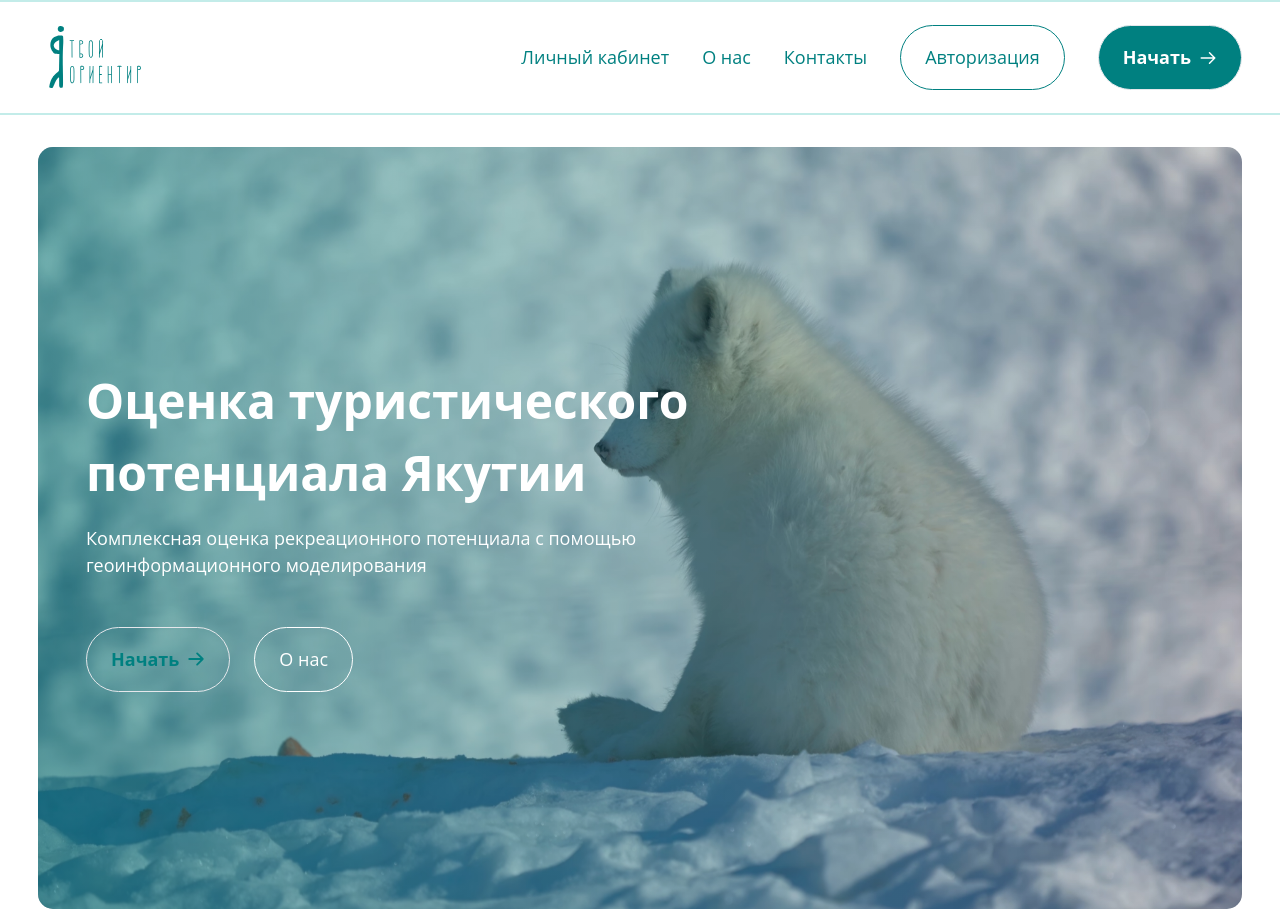
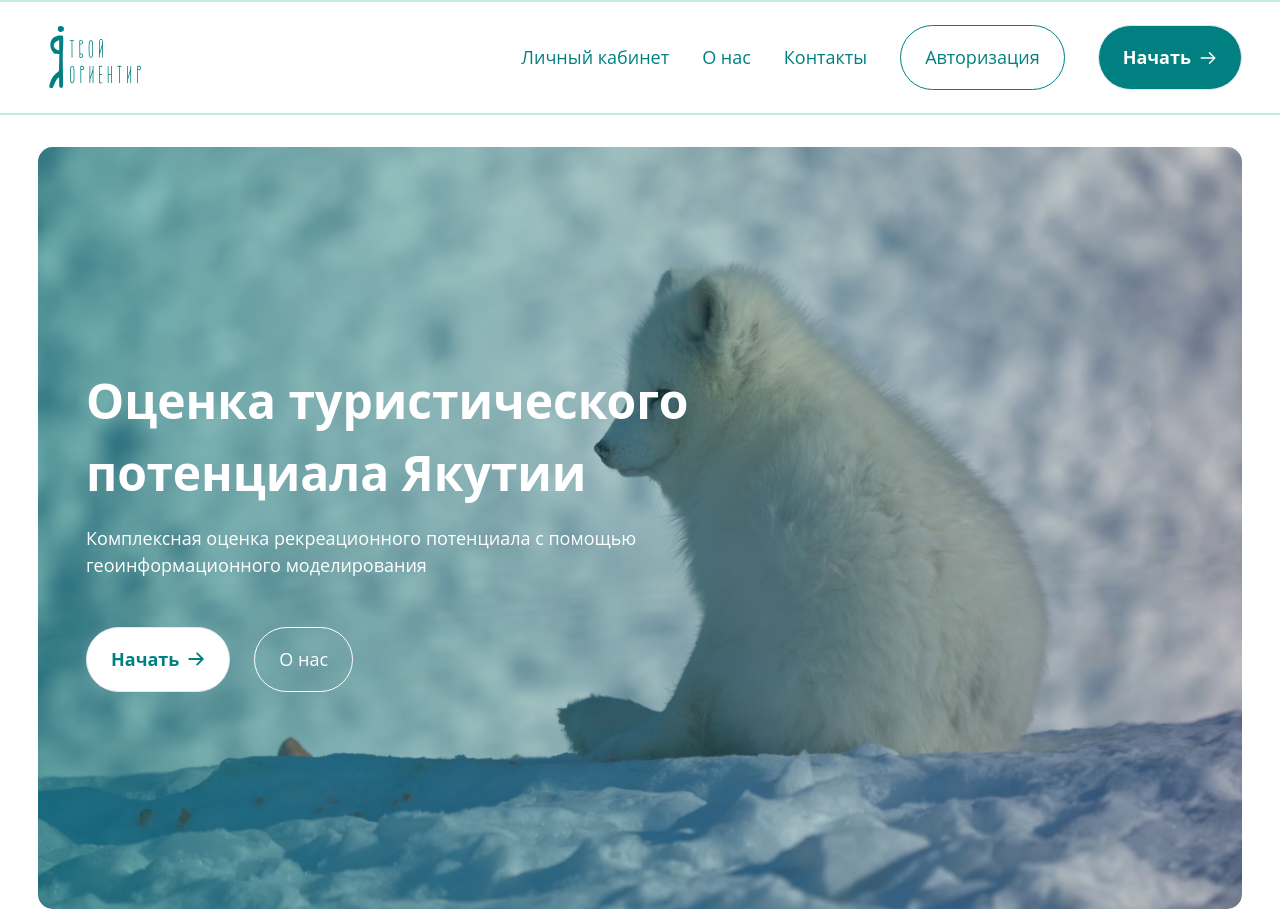
Before and after one commit to toastmanager/yakutia-your-landmark, a React (Vite) app: page / in a window 1280 px wide. Built offline with nearby package versions, Linux system fonts and the light colour scheme.

Commit message:
refactoring

```diff
--- a/src/components/CafeMap.tsx
+++ /dev/null
@@ -1,50 +0,0 @@
-import { MapContainer, TileLayer, Marker, Popup } from "react-leaflet"
-import "leaflet/dist/leaflet.css";
-import cafes from '../assets/road_cafe.json'
-import attraction from '../assets/attraction.json'
-import { useState } from "react";
-
-const CafeMap = () => {
-    const [showCafe, setShowCafe] = useState(false)
-    const [showAttraction, setShowAttraction] = useState(false)
-
-    return (
-        <div className="flex flex-col gap-10">
-            <div className="flex gap-[15px]">
-                <label className="">
-                    <input type="checkbox" checked={showCafe} onChange={() => setShowCafe(!showCafe)}/>
-                    Придорожные кафе
-                </label>
-                <label className="">
-                    <input type="checkbox" checked={showAttraction} onChange={() => setShowAttraction(!showAttraction)}/>
-                    Достопримечательности
-                </label>
-            </div>
-            <MapContainer attributionControl={false} center={[63.035668, 129.71956]} zoom={5} scrollWheelZoom={true}>
-                <TileLayer
-                    attribution='&copy; <a href="https://www.openstreetmap.org/copyright">OpenStreetMap</a> contributors'
-                    url="https://{s}.tile.openstreetmap.org/{z}/{x}/{y}.png"
-                />
-                {showCafe ? cafes.features.map((feature) => (
-                    <Marker position={[feature.attributes.Широта, feature.attributes.Долгота]}>
-                        <Popup>
-                            <p>{feature.attributes.Наименование}</p>
-                            <p>{feature.attributes.Широта}° {feature.attributes.Долгота}°</p>
-                        </Popup>
-                    </Marker>
-                )) : undefined}
-                {showAttraction ? attraction.features.map((feature) => (
-                    <Marker position={[feature.geometry.coordinates[1], feature.geometry.coordinates[0]]}>
-                        <Popup>
-                            <p>{feature.properties.Наименование}</p>
-                            <p>{feature.properties["Адрес местонахождения"]}</p>
-                            <p>{feature.geometry.coordinates[1]}° {feature.geometry.coordinates[0]}°</p>
-                        </Popup>
-                    </Marker>
-                )) : undefined}
-            </MapContainer>
-        </div>
-    )
-}
-
-export default CafeMap
--- a/src/components/LandingBlockOne.tsx
+++ b/src/components/LandingBlockOne.tsx
@@ -15,7 +15,7 @@ const LandingBlockOne = () => {
                     <p className="text-white">Комплексная оценка рекреационного потенциала с помощью геоинформационного моделирования</p>
                 </div>
                 <div className="flex gap-[24px]">
-                    <RoundedButtonFilled text="Начать" postfix={<HiOutlineArrowRight strokeWidth={2.5}/>} bgColor="white" textColor="winter-cian"/>
+                    <RoundedButtonFilled text="Начать" postfix={<HiOutlineArrowRight strokeWidth={2.5}/>} bgColor="bg-white" textColor="text-winter-cian"/>
                     <RoundedButtonOutlined text="О нас" borderColor="border-white" textColor="text-white"/>
                 </div>
             </div>
--- a/src/components/MyMap.tsx
+++ b/src/components/MyMap.tsx
@@ -1,19 +1,49 @@
 import { MapContainer, TileLayer, Marker, Popup } from "react-leaflet"
 import "leaflet/dist/leaflet.css";
+import cafes from '../assets/road_cafe.json'
+import attraction from '../assets/attraction.json'
+import { useState } from "react";
 
 const MyMap = () => {
+    const [showCafe, setShowCafe] = useState(false)
+    const [showAttraction, setShowAttraction] = useState(false)
+
     return (
-        <MapContainer attributionControl={false} center={[51.505, -0.09]} zoom={13} scrollWheelZoom={false}>
+        <div className="flex flex-col gap-10">
+            <div className="flex gap-[15px]">
+                <label className="">
+                    <input type="checkbox" checked={showCafe} onChange={() => setShowCafe(!showCafe)}/>
+                    Придорожные кафе
+                </label>
+                <label className="">
+                    <input type="checkbox" checked={showAttraction} onChange={() => setShowAttraction(!showAttraction)}/>
+                    Достопримечательности
+                </label>
+            </div>
+            <MapContainer attributionControl={false} center={[63.035668, 129.71956]} zoom={5} scrollWheelZoom={true}>
                 <TileLayer
                     attribution='&copy; <a href="https://www.openstreetmap.org/copyright">OpenStreetMap</a> contributors'
                     url="https://{s}.tile.openstreetmap.org/{z}/{x}/{y}.png"
                 />
-            <Marker position={[51.505, -0.09]}>
+                {showCafe ? cafes.features.map((feature) => (
+                    <Marker position={[feature.attributes.Широта, feature.attributes.Долгота]}>
                         <Popup>
-                A pretty CSS3 popup. <br /> Easily customizable.
+                            <p>{feature.attributes.Наименование}</p>
+                            <p>{feature.attributes.Широта}° {feature.attributes.Долгота}°</p>
                         </Popup>
                     </Marker>
+                )) : undefined}
+                {showAttraction ? attraction.features.map((feature) => (
+                    <Marker position={[feature.geometry.coordinates[1], feature.geometry.coordinates[0]]}>
+                        <Popup>
+                            <p>{feature.properties.Наименование}</p>
+                            <p>{feature.properties["Адрес местонахождения"]}</p>
+                            <p>{feature.geometry.coordinates[1]}° {feature.geometry.coordinates[0]}°</p>
+                        </Popup>
+                    </Marker>
+                )) : undefined}
             </MapContainer>
+        </div>
     )
 }
 
--- a/src/components/RoundedButtons.tsx
+++ b/src/components/RoundedButtons.tsx
@@ -1,10 +1,9 @@
-const RoundedButtonFilled = (props: {prefix?:any, text: string, postfix?: any, bgColor?: string, textColor?: string, borderColor?: string, onClick?: Function}) => {
-    const bg = props.bgColor !== undefined ? `bg-${props.bgColor}` : "bg-winter-cian"
-    const text = props.textColor !== undefined ? `text-${props.textColor}` : "text-white"
-    const border = props.borderColor !== undefined ? `border-${props.borderColor}` :  `border-${bg.substring(3)}`
+const RoundedButtonFilled = (props: {prefix?:any, text: string, postfix?: any, bgColor?: string, textColor?: string, onClick?: Function}) => {
+    const bg = props.bgColor !== undefined ? props.bgColor : "bg-winter-cian"
+    const text = props.textColor !== undefined ? props.textColor : "text-white"
     const onClick = props.onClick !== undefined ? props.onClick : () => {}
     return (
-        <button onClick={() => onClick()} className={`${bg} ${text} rounded-full flex gap-[8px] font-bold px-[24px] py-[18px] items-center border-[1px] hover:${border} hover:bg-inherit hover:text-${bg.substring(3)}`}>
+        <button onClick={() => onClick()} className={`${bg} ${text} rounded-full flex gap-[8px] font-bold px-[24px] py-[18px] items-center border-[1px]`}>
             {props.prefix}
             {props.text}
             {props.postfix}
--- a/src/pages/Test.tsx
+++ b/src/pages/Test.tsx
@@ -1,10 +1,10 @@
-import CafeMap from "../components/CafeMap"
+import MyMap from "../components/MyMap"
 
 function Test() {
   return (
     <div className='flex justify-center'>
       <div className='w-[1220px] h-screen px-[8px] py-[32px]'>
-        <CafeMap/>
+        <MyMap/>
       </div>
     </div>
   )
```
Lines whose indentation alone changed are shown as unchanged.
